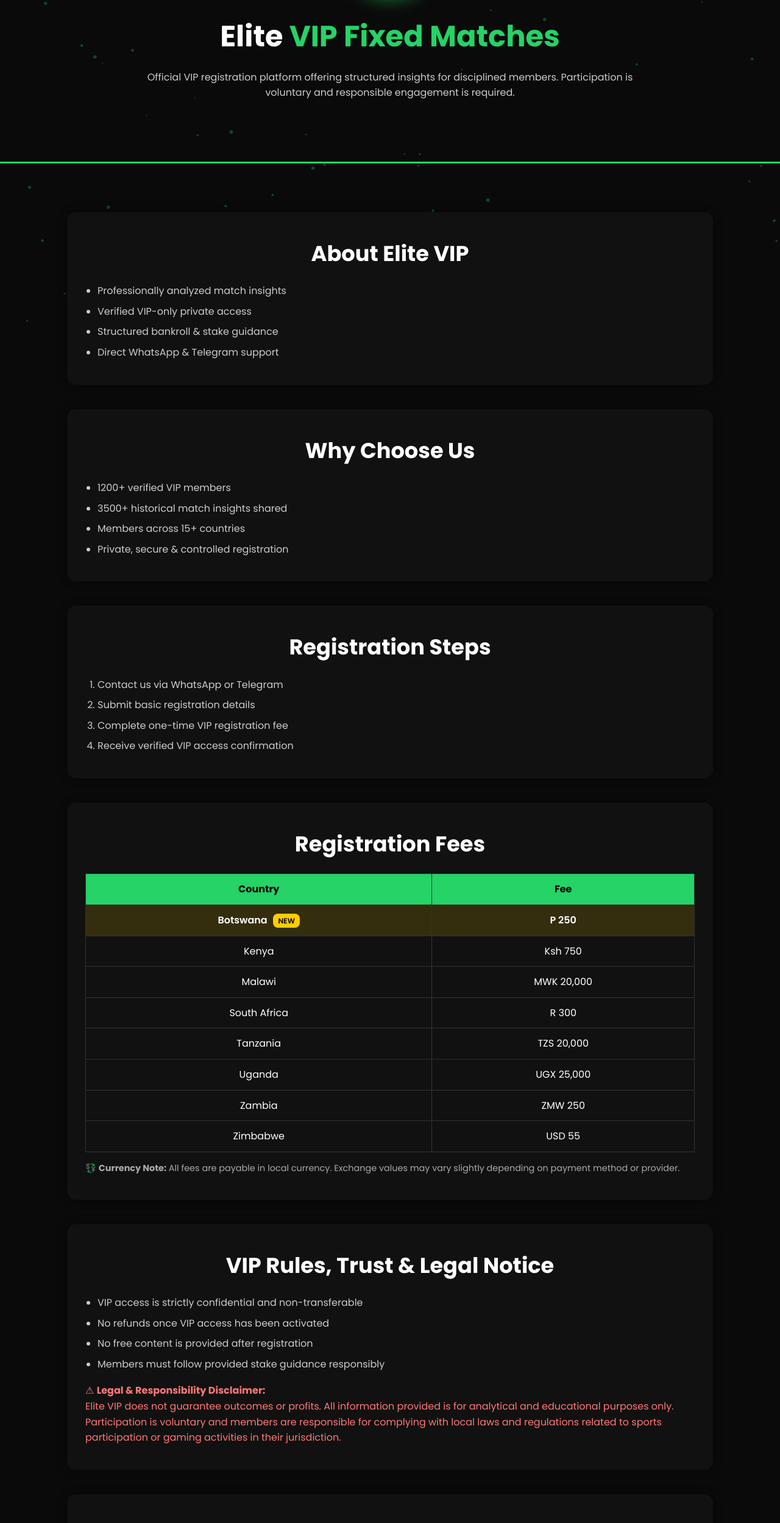
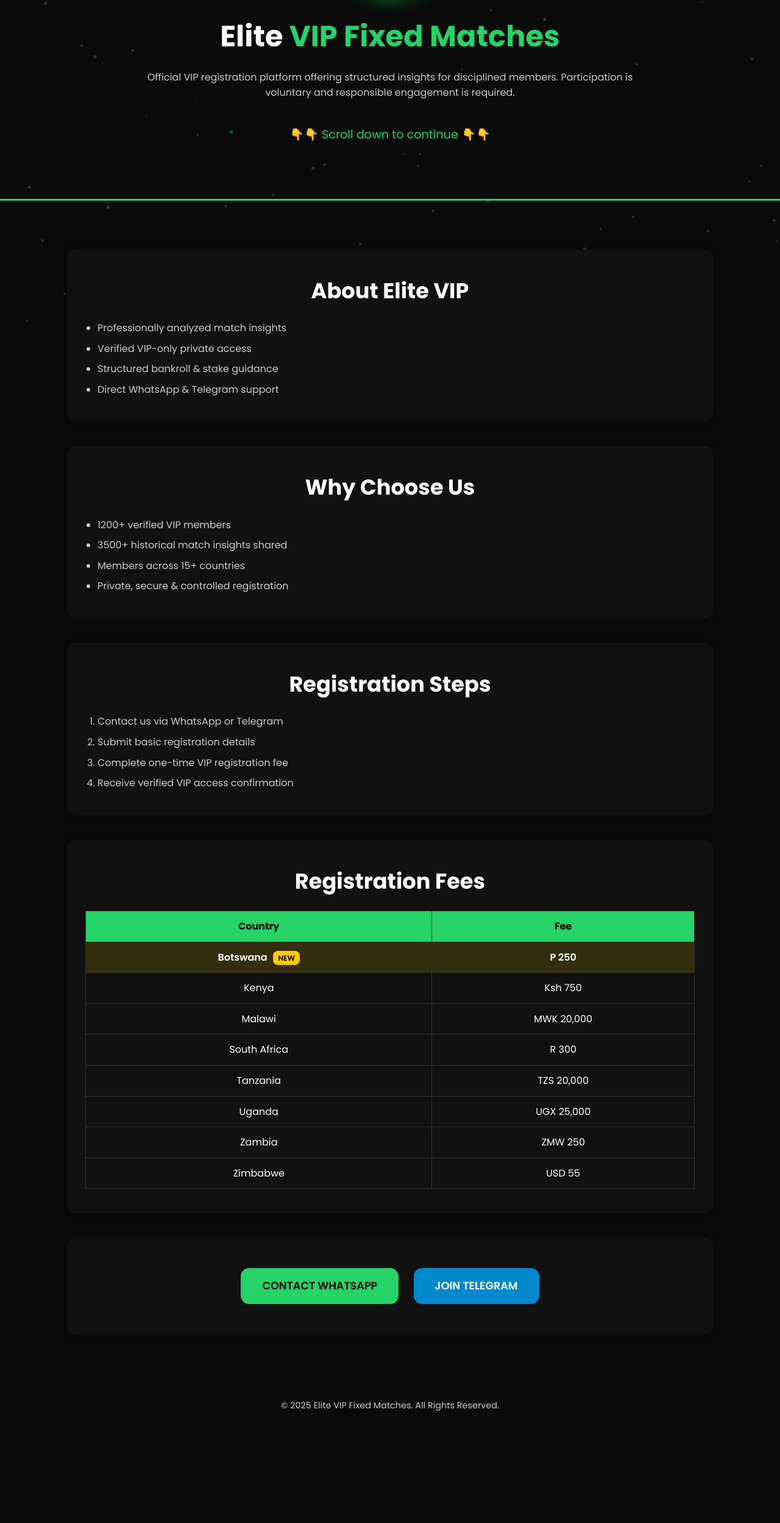
Before and after one commit to coolkid-official/Coolkid01, a plain HTML site: page index.html in a window 1280 px wide. Shown: the part 263-2760 px from the top of the page at 61% size. After the commit the page ends 2604 px from the top, so only its background shows below. Drawn offline with Linux system fonts and the light colour scheme.

Commit message:
Update index.html

```diff
--- a/index.html
+++ b/index.html
@@ -84,6 +84,19 @@
       max-width: 800px;
       margin: 15px auto 0;
       color: var(--text-light);
+    }
+
+    /* SCROLL HINT */
+    .scroll-hint {
+      margin-top: 30px;
+      font-size: 1.2rem;
+      color: var(--primary);
+      animation: bounce 1.5s infinite;
+    }
+
+    @keyframes bounce {
+      0%, 100% { transform: translateY(0); }
+      50% { transform: translateY(12px); }
     }
 
     .container {
@@ -223,6 +236,10 @@
 
   <h1>Elite <span>VIP Fixed Matches</span></h1>
   <p>Official VIP registration platform offering structured insights for disciplined members. Participation is voluntary and responsible engagement is required.</p>
+
+  <div class="scroll-hint">
+    👇👇 Scroll down to continue 👇👇
+  </div>
 </header>
 
 <main class="container">
@@ -274,25 +291,6 @@
       <tr><td>Zambia</td><td>ZMW 250</td></tr>
       <tr><td>Zimbabwe</td><td>USD 55</td></tr>
     </table>
-
-    <p style="margin-top:15px;font-size:0.9rem;color:#aaaaaa;">
-      💱 <strong>Currency Note:</strong> All fees are payable in local currency. Exchange values may vary slightly depending on payment method or provider.
-    </p>
-  </section>
-
-  <section class="section">
-    <h2>VIP Rules, Trust & Legal Notice</h2>
-    <ul>
-      <li>VIP access is strictly confidential and non-transferable</li>
-      <li>No refunds once VIP access has been activated</li>
-      <li>No free content is provided after registration</li>
-      <li>Members must follow provided stake guidance responsibly</li>
-    </ul>
-
-    <p style="color:#ff7777;margin-top:18px;">
-      ⚠ <strong>Legal & Responsibility Disclaimer:</strong><br>
-      Elite VIP does not guarantee outcomes or profits. All information provided is for analytical and educational purposes only. Participation is voluntary and members are responsible for complying with local laws and regulations related to sports participation or gaming activities in their jurisdiction.
-    </p>
   </section>
 
   <section class="section" style="text-align:center;">
@@ -349,6 +347,14 @@
   }
 
   animate();
+
+  /* AUTO SCROLL */
+  setTimeout(() => {
+    window.scrollTo({
+      top: window.innerHeight * 0.6,
+      behavior: "smooth"
+    });
+  }, 1500);
 </script>
 
 </body>
```
